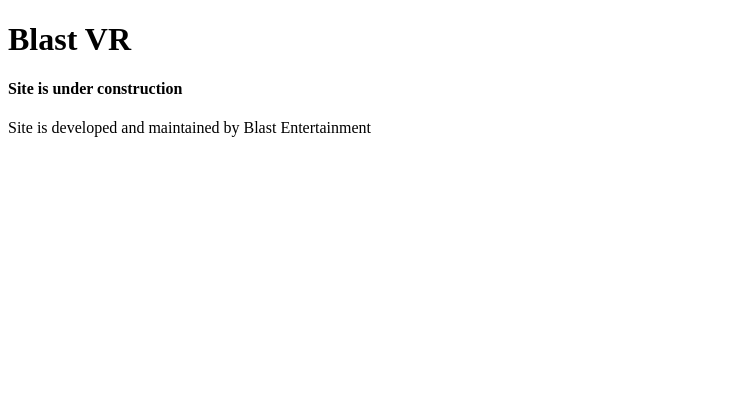
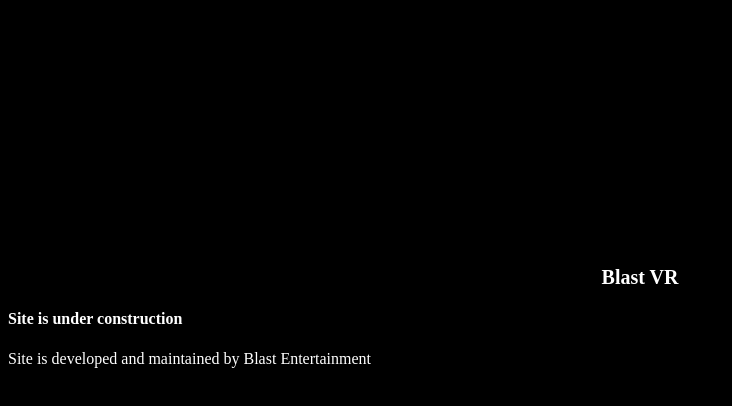
Before and after one commit to brastvr/master-site, a plain HTML site: page index.html in a window 1280 px wide. Shown: the whole page, without its empty margins (0-732 px from the left). Drawn offline with Linux system fonts and the light colour scheme.

Commit message:
added background color

```diff
--- a/index.html
+++ b/index.html
@@ -1,8 +1,19 @@
 <!DOCTYPE html>
 <html>
 <head>
-<link href="assets/style.css"/>
+<link rel="stylesheet" href="assets/style.css"/>
 <script src="assets/script.js"></script>
+    <style>
+        body{
+            background: #000000;
+            color:#ffffff;
+        }
+        h1{
+            text-align: center;
+            font-size:20px;
+            padding-top:20%;
+        }
+    </style>
 </head>
 <body>
 <div>
```
